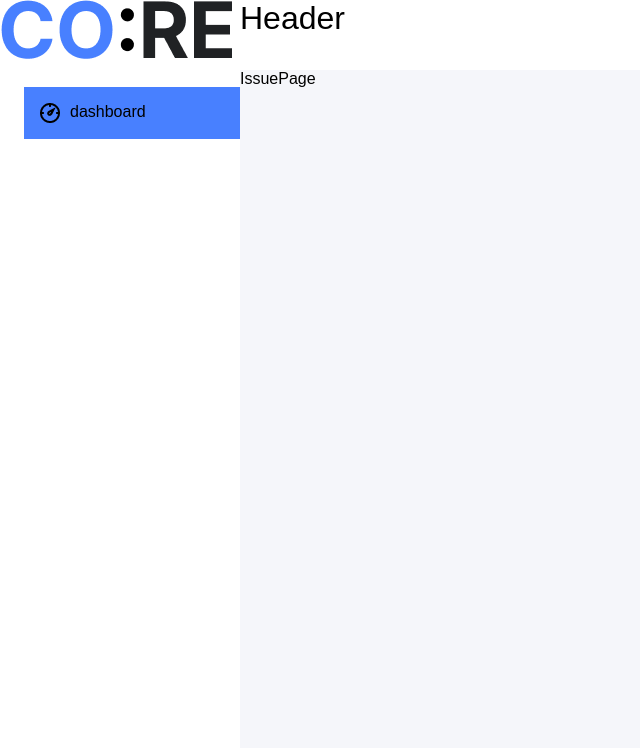
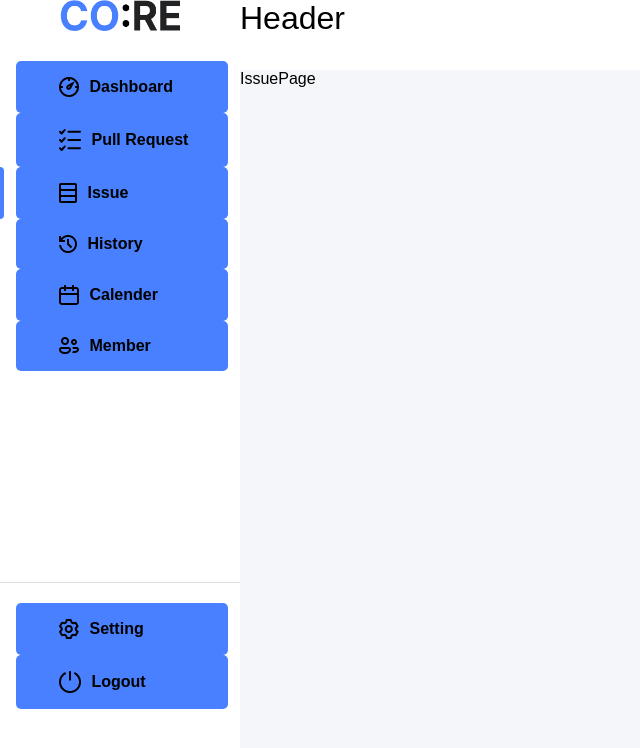
Before and after one commit to won-ee/CO-RE, a React (Vite) app in the folder frontend/: page /issue in a window 1280 px wide. Shown: the top 748 px of the page, without its empty margins (0-640 px from the left). Built offline with nearby package versions, Linux system fonts and the light colour scheme.

Commit message:
:rage:호버시 슬라이드 되면서 색 바뀌는 기능 제작중

```diff
--- a/frontend/src/App.tsx
+++ b/frontend/src/App.tsx
@@ -17,10 +17,12 @@ const queryClient = new QueryClient();
 
 const App: React.FC = () => {
   return (
+    <>
     <QueryClientProvider client={queryClient}>
       <ThemeProvider theme={theme}>
         <GlobalStyle />
         <DisplayLayout>
+          <Router>
             <SidebarLayout>
               <Sidebar/>
             </SidebarLayout>
@@ -28,7 +30,6 @@ const App: React.FC = () => {
               <HeaderLayout>
                 Header
               </HeaderLayout>
-            <Router>
               <Routes>
                 <Route path="/" element={'NEED LOGIN PAGE'}/>
                 <Route path="/dashboard" element={'NEED DASHBOARD'}/>
@@ -39,12 +40,13 @@ const App: React.FC = () => {
                 <Route path="/member" element={'NEED MEMBER'}/>
                 <Route path="/setting" element={'NEED SETTING'}/>
               </Routes>
+              </NavLayout>
             </Router>
-          </NavLayout>
         </DisplayLayout>
       </ThemeProvider>
       <ReactQueryDevtools initialIsOpen={false} />
     </QueryClientProvider>
+    </>
   );
 };
 
--- a/frontend/src/components/Sidebar.tsx
+++ b/frontend/src/components/Sidebar.tsx
@@ -1,21 +1,35 @@
-import { MainLogo, SidebarLayout } from "../styles/sidebarSyles"
+import { MainLogo, SidebarLayout, ButtonLayout,ButtonBottomGroup,Divider } from "../styles/sidebarSyles"
+import { useLocation } from "react-router-dom"
 import ButtonSidebar from "./buttons/button_sidebar"
 
 import Logo from '../assets/logo.png'
-// import Icon_calender from '../assets/icon_calender.png'
+import Icon_calender from '../assets/icon_calender.png'
 import Icon_dashboard from '../assets/icon_dashboard.png'
-// import Icon_history from '../assets/icon_history.png'
-// import Icon_issue from '../assets/icon_issue.png'
-// import Icon_member from '../assets/icon_member.png'
-// import Icon_pr from '../assets/icon_pr.png'
-// import Icon_logout from '../assets/icon_logout.png'
-// import Icon_setting from '../assets/icon_setting.png'
+import Icon_history from '../assets/icon_history.png'
+import Icon_issue from '../assets/icon_issue.png'
+import Icon_member from '../assets/icon_member.png'
+import Icon_pr from '../assets/icon_pr.png'
+import Icon_logout from '../assets/icon_logout.png'
+import Icon_setting from '../assets/icon_setting.png'
 
 function Sidebar() {
+  const location = useLocation()
   return (
     <SidebarLayout>
         <MainLogo src={Logo} alt="로고" />
-        <ButtonSidebar img={Icon_dashboard} name='dashboard'/>
+        <ButtonLayout>
+          <ButtonSidebar img={Icon_dashboard} name='Dashboard' ischoiced={location.pathname === "/dashboard"} path="/dashboard"/>
+          <ButtonSidebar img={Icon_pr} name='Pull Request' ischoiced={location.pathname === "/pullrequest"} path="/pullrequest"/>
+          <ButtonSidebar img={Icon_issue} name='Issue' ischoiced={location.pathname === "/issue"} path="/issue"/>
+          <ButtonSidebar img={Icon_history} name='History' ischoiced={location.pathname === "/history"} path="/history"/>
+          <ButtonSidebar img={Icon_calender} name='Calender' ischoiced={location.pathname === "/calender"} path="/calender"/>
+          <ButtonSidebar img={Icon_member} name='Member' ischoiced={location.pathname === "/member"} path="/member"/>
+          <ButtonBottomGroup>
+          <Divider />
+            <ButtonSidebar img={Icon_setting} name='Setting' ischoiced={location.pathname === "/setting"} path="/setting"/>
+            <ButtonSidebar img={Icon_logout} name='Logout' ischoiced={false} path="/logout"/>
+          </ButtonBottomGroup>
+        </ButtonLayout>
     </SidebarLayout>
   )
 }
--- a/frontend/src/components/buttons/button_sidebar.tsx
+++ b/frontend/src/components/buttons/button_sidebar.tsx
@@ -1,16 +1,30 @@
-import { IconImg,NameBox,Button_sidebarLayout } from "../../styles/button_sidebarStyles"
+import { IconImg,NameBox,ContentBox, ChoicedBox, WholeLayout } from "../../styles/button_sidebarStyles"
+import { useNavigate } from "react-router-dom";
 
 interface Props{
     img:string;
     name:string;
+    ischoiced: boolean;
+    path:string;
 }
 
-const ButtonSidebar: React.FC<Props> = ({ img, name }) => {
+const ButtonSidebar: React.FC<Props> = ({ img, name, ischoiced, path }) => {
+  const navigate = useNavigate();
+
+  const handleClick = ()=>{
+    navigate(path);
+  }
+
     return (
-      <Button_sidebarLayout>
-        <IconImg src={img} alt="아이콘" />
-        <NameBox>{name}</NameBox>
-      </Button_sidebarLayout>
+      <>
+        <WholeLayout onClick={handleClick}>
+          <ChoicedBox $ischoiced={ischoiced}/>
+          <ContentBox>
+            <IconImg src={img} alt="아이콘"/>
+            <NameBox>{name}</NameBox>
+          </ContentBox>
+        </WholeLayout>
+      </>
     );
   };
 
--- a/frontend/src/styles/button_sidebarStyles.tsx
+++ b/frontend/src/styles/button_sidebarStyles.tsx
@@ -1,19 +1,51 @@
 import styled from "styled-components";
 
-export const IconImg = styled.img`
-
-`
+interface ChoicedBoxProps{
+    $ischoiced :boolean;
+}
 
 export const NameBox = styled.div`
 
 `
 
-export const Button_sidebarLayout = styled.div`
+export const ContentBox = styled.div`
     display: flex;
     gap: 10px;
     width: 100%;
     padding: 16px;
-    margin: 24px;
+    padding-left: 43px;
+    margin-left: 12px;
+    margin-right: 12px;
     background-color: #4880FF;
-    /* box-sizing: border-box; */
+    border-radius: 5px;
+    justify-content: start;
+    align-items: center;
+    font-weight: bold;
 `
+
+export const ChoicedBox = styled.div<ChoicedBoxProps>`
+    width:7px;
+    background-color: #4880FF;
+    border-top-right-radius: 5px;
+    border-bottom-right-radius: 5px;
+    opacity: ${(props) => (props.$ischoiced==true ? 1 : 0)};
+`
+
+export const WholeLayout = styled.div`
+    display: flex;
+    justify-content: space-around;
+    width: 100%;
+    cursor: pointer;
+    &:hover{
+        color: white;
+    }
+    transition: color 0.4s ease;
+`
+export const IconImg = styled.img`
+    transition: filter 0.4s ease;
+
+    /* 호버 시 이미지 색상을 흰색으로 변경 */
+    ${WholeLayout}:hover & {
+    filter: brightness(0) invert(1);
+    }
+`
--- a/frontend/src/styles/sidebarSyles.tsx
+++ b/frontend/src/styles/sidebarSyles.tsx
@@ -1,8 +1,32 @@
 import styled from "styled-components";
 
 export const MainLogo = styled.img`
-
+    width: 120px;
+    height: auto;
 `
 export const SidebarLayout = styled.div`
-
+    display: flex;
+    justify-items: center;
+    align-items: center;
+    flex-direction: column;
+    height: 100vh; /* 전체 화면 높이로 설정 */
 `
+export const ButtonLayout = styled.div`
+    display: flex;
+    flex-direction: column;
+    margin-top: 30px;
+    width: 100%;
+    height: 100%; /* 버튼 레이아웃을 전체 높이로 설정 */
+`
+export const ButtonBottomGroup = styled.div`
+    margin-top: auto; /* 최하단으로 설정 */
+    margin-bottom: 91px;
+    display: flex;
+    flex-direction: column;
+`
+export const Divider = styled.hr`
+    width: 100%;
+    border: none;
+    border-top: 0.6px solid #E0E0E0;
+    margin: 20px 0; /* 상하 간격 */
+`;
```
Lines whose indentation alone changed are shown as unchanged.
